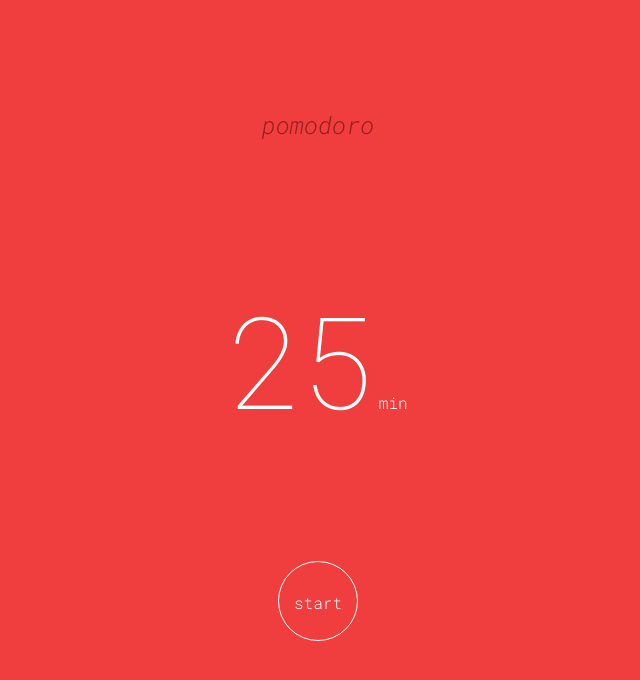
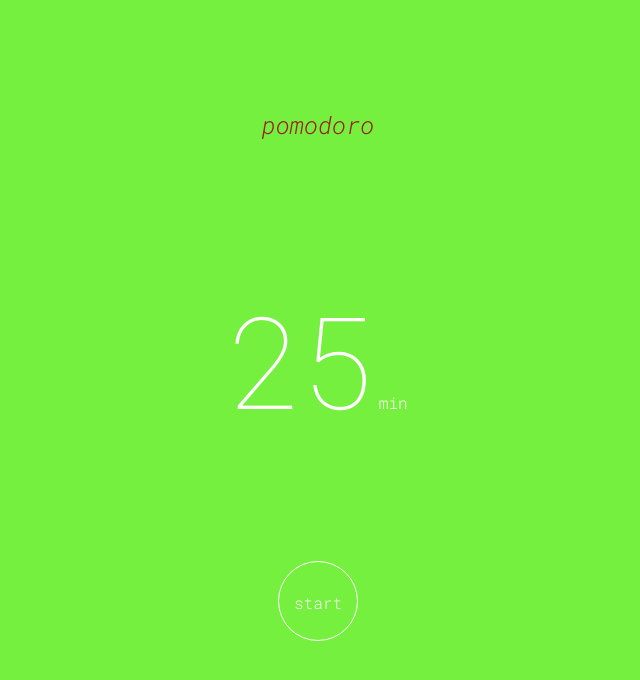
Before and after one commit to olivierklaver/Pomodoro, a plain HTML site: page index.html in a window 1280 px wide. Shown: the whole page, without its empty margins (322-962 px from the left). Drawn offline with Linux system fonts and the light colour scheme.

Commit message:
Make background green

```diff
--- a/css/style.css
+++ b/css/style.css
@@ -15,7 +15,7 @@ html, body {
 body {
     font-family: 'Roboto Mono', sans-serif;
     font-weight: 300;
-    background-color: #f03e3e;
+    background-color: #76f03e;
     color: white;
 }
 
```
